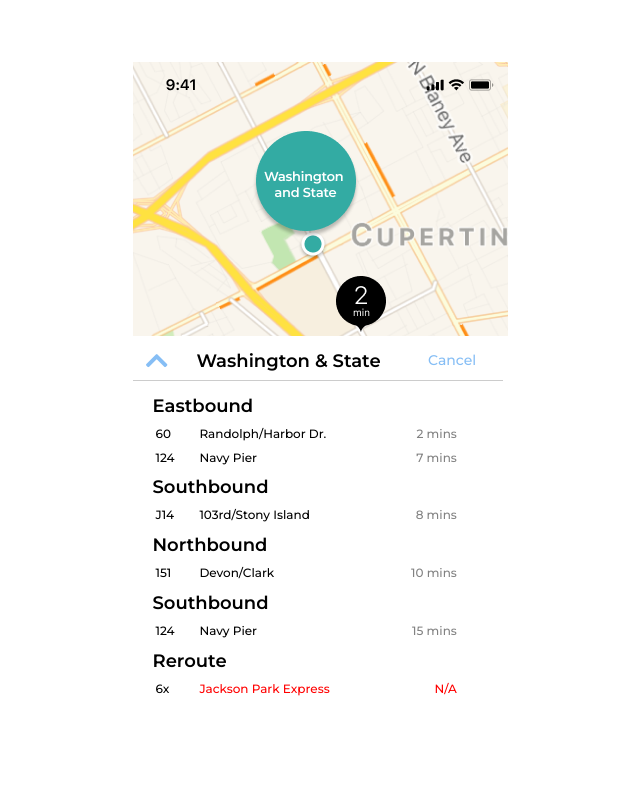
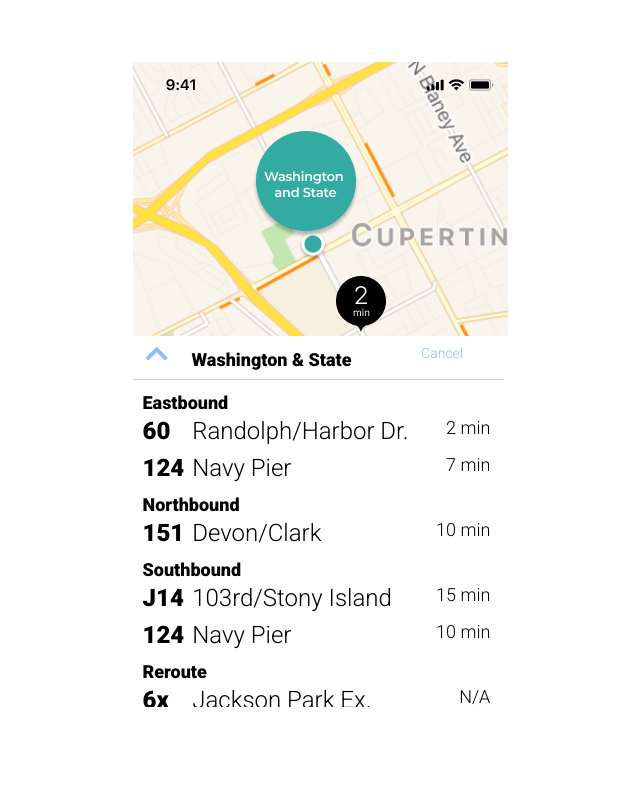
Before and after one commit to shiwenshann/BusyBusFrontendChallenge, a plain HTML site: page index.html in a window 1280 px wide. Shown: the whole page, without its empty margins (320-960 px from the left). Drawn offline with nearby package versions, Linux system fonts and the light colour scheme; a script that the page names is missing.

Commit message:
revision 3.0

```diff
--- a/index.html
+++ b/index.html
@@ -5,7 +5,7 @@
         <meta http-equiv="X-UA-Compatible" content="IE=edge">
         <title>BusyBus</title>
         <meta name="viewport" content="width=375, initial-scale=1">
-        <link href="https://fonts.googleapis.com/css?family=Montserrat:500,600" rel="stylesheet">
+        <link href="https://fonts.googleapis.com/css?family=Roboto:300,400,900&display=swap" rel="stylesheet">
         <link rel="stylesheet" href="https://use.fontawesome.com/releases/v5.0.12/css/all.css" integrity="sha384-G0fIWCsCzJIMAVNQPfjH08cyYaUtMwjJwqiRKxxE/rx96Uroj1BtIQ6MLJuheaO9"
             crossorigin="anonymous">
         <link rel="stylesheet" type="text/css" media="screen" href="reset.css" />
@@ -26,73 +26,62 @@
 
                 <hr>
 
-                <ul id="direction-east">Eastbound</ul>
+                <h2 id="direction-east">Eastbound</h2>
                 <ul class="bus-details">
                     <li class="line-width">60</li>
                     <li class="dest-width">Randolph/Harbor Dr.</li>
-                    <li class="freq-width" id="first-bus">2 mins</li>
-                    <li class="arrow-width">
-
-                    </li>
+                    <li class="freq-width" id="first-bus">2 min</li>
+        		</ul>
+        		<ul class="bus-details">
                     <li class="line-width">124</li>
                     <li class="dest-width">Navy Pier</li>
-                    <li class="freq-width" id="second-bus">7 mins</li>
-                    <li class="arrow-width">
+                    <li class="freq-width" id="second-bus">7 min</li>
 
-                    </li>
                 </ul>
 
-                <br>
 
-                <ul class="direction">Southbound</ul>
+                </ul>
+
+                <h2 class="direction">Northbound</h2>
+                <ul class="bus-details">
+                    <li class="line-width">151</li>
+                    <li class="dest-width">Devon/Clark</li>
+                    <li class="freq-width" id="fourth-bus">10 min</li>
+
+                </ul>
+
+                <h2 class="direction">Southbound</h2>
                 <ul class="bus-details">
                     <li class="line-width">J14</li>
                     <li class="dest-width">103rd/Stony Island</li>
-                    <li class="freq-width" id="third-bus">8 mins</li>
-                    <li class="arrow-width">
+                    <li class="freq-width" id="third-bus">15 min</li>
 
-                    </li>
+              	</ul>
+                <ul class="bus-details">
+                    <li class="line-width">124</li>
+                    <li class="dest-width">Navy Pier</li>
+                    <li class="freq-width" id="fifth-bus">10 min</li>
 
                 </ul>
 
-                <ul class="direction">Northbound</ul>
-                <ul class="bus-details">
-                    <li class="line-width">151</li>
-                    <li class="dest-width">Devon/Clark</li>
-                    <li class="freq-width" id="fourth-bus">10 mins</li>
-                    <li class="arrow-width">
-
-                    </li>
+                <h2 class="direction ">Reroute</h2>
+                <ul class="bus-details ">
+                    <li class="line-width ">6x</li>
+                    <li class="dest-width">Jackson Park Ex.</li>
+                    <li class="freq-width">N/A</li>
                 </ul>
 
-                <ul class="direction">Southbound</ul>
-                <ul class="bus-details">
-                    <li class="line-width">124</li>
-                    <li class="dest-width">Navy Pier</li>
-                    <li class="freq-width" id="fifth-bus">15 mins</li>
-                    <li class="arrow-width ">
-
-                    </li>
-                </ul>
-
-                <ul class="direction ">Reroute</ul>
-                <ul class="bus-details ">
-                    <li class="line-width ">6x</li>
-                    <li class="dest-width-jack ">Jackson Park Express </li>
-                    <li class="freq-width-reroute ">N/A</li>
-                </ul>
-
-                <ul class="direction ">Out of Service</ul>
+                <h2 class="direction ">Out of Service</h2>
                 <ul class="bus-details ">
                     <li class="line-width ">4</li>
-                    <li class="dest-width-out ">Cottage Grove</li>
-                    <li class="resume-width ">Resumes 12:10am</li>
+                    <li class="dest-width">Cottage Grove</li>
+                    <li class="freq-width ">Resumes 12:10am</li>
                     <li class="line-width ">20</li>
-                    <li class="dest-width-out ">Madison</li>
-                    <li class="resume-width ">Resumes 12:10am</li>
+                    <li class="dest-width">Madison</li>
+                    <li class="freq-width ">Resumes 12:10am</li>
                     <li class="line-width ">157</li>
-                    <li class="dest-width-out ">Streeterville/Taylor</li>
-                    <li class="resume-width ">Resumes 6:00am</li>
+                    <li class="dest-width">Streeterville/Taylor</li>
+                    <li class="freq-width ">Resumes 6:00am</li>
                 </ul>
 
             </div>
--- a/style.css
+++ b/style.css
@@ -5,7 +5,9 @@
 }
 
 body {
-  font-family: 'Montserrat', sans-serif;
+  font-family: 'Roboto', sans-serif;
+  font-size: 14px;
+  font-weight: 300;
 }
 
 hr {
@@ -21,12 +23,12 @@ li {
   list-style-type: none;
   float: left;
   width: 30%;
-  margin: 6px 5px;
 }
 
 .bus-details {
-  font-size: 12px;
-  margin: 7px 18px;
+ clear: both;
+  margin: 7px 10px;
+	height: 30px;
   text-align: inherit;
 }
 
@@ -54,7 +56,7 @@ li {
 }
 
 .direction {
-  margin: 40px 0px 5px 20px;
+  margin: 10px 0px 5px 10px;
   font-size: 18px;
   font-weight: 600;
 }
@@ -67,16 +69,19 @@ li {
 }
 
 .line-width {
-  width: 10%;
-
+  width: 14%;
+	font-size: 24px;
+	font-weight: 900;
 }
 
 .dest-width {
-  width: 45%;
+  width: 64%;
+  font-size: 24px;
 }
 
 .dest-width-jack {
-  width: 45%;
+  width: 64%;
+  font-size: 24px;
   color: #FF0000;
 }
 
@@ -86,9 +91,9 @@ li {
 }
 
 .freq-width {
-  width: 28%;
+  width: 20%;
   text-align: right;
-  color: #828282;
+  font-size: 18px;
 }
 
 .freq-width-reroute {
@@ -97,12 +102,7 @@ li {
   color: #FF0000;
 }
 
-.arrow-width {
-  width: 3%;
-  color: #828282;
-  text-align: right;
-  font-size: 13px;
-}
+
 
 .resume-width {
   width: 33%;
@@ -119,7 +119,7 @@ li {
 }
 
 #direction-east {
-  margin: 10px 0px 5px 20px;
+  margin: 10px 0px 5px 10px;
   font-size: 18px;
   font-weight: 600;
 }
```
